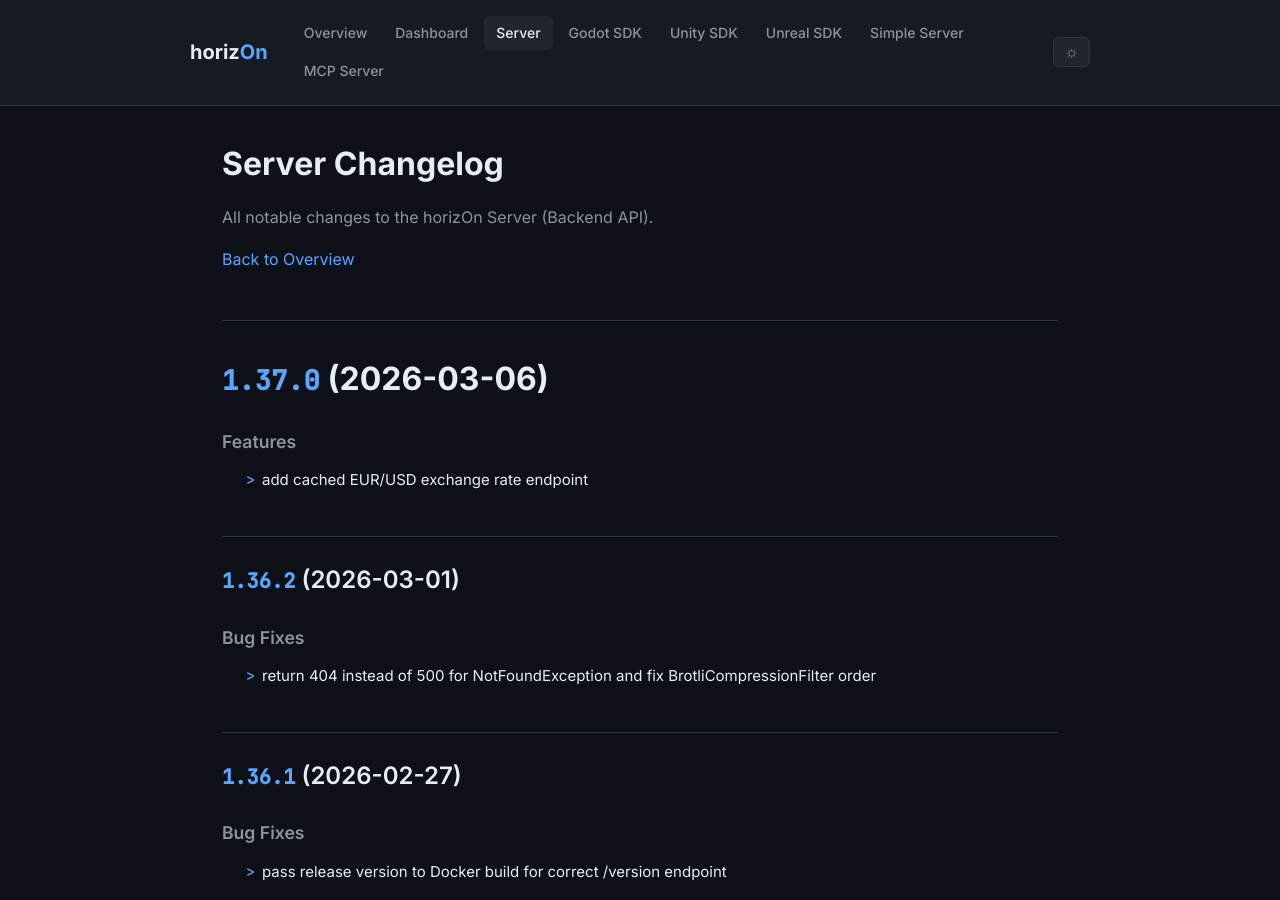
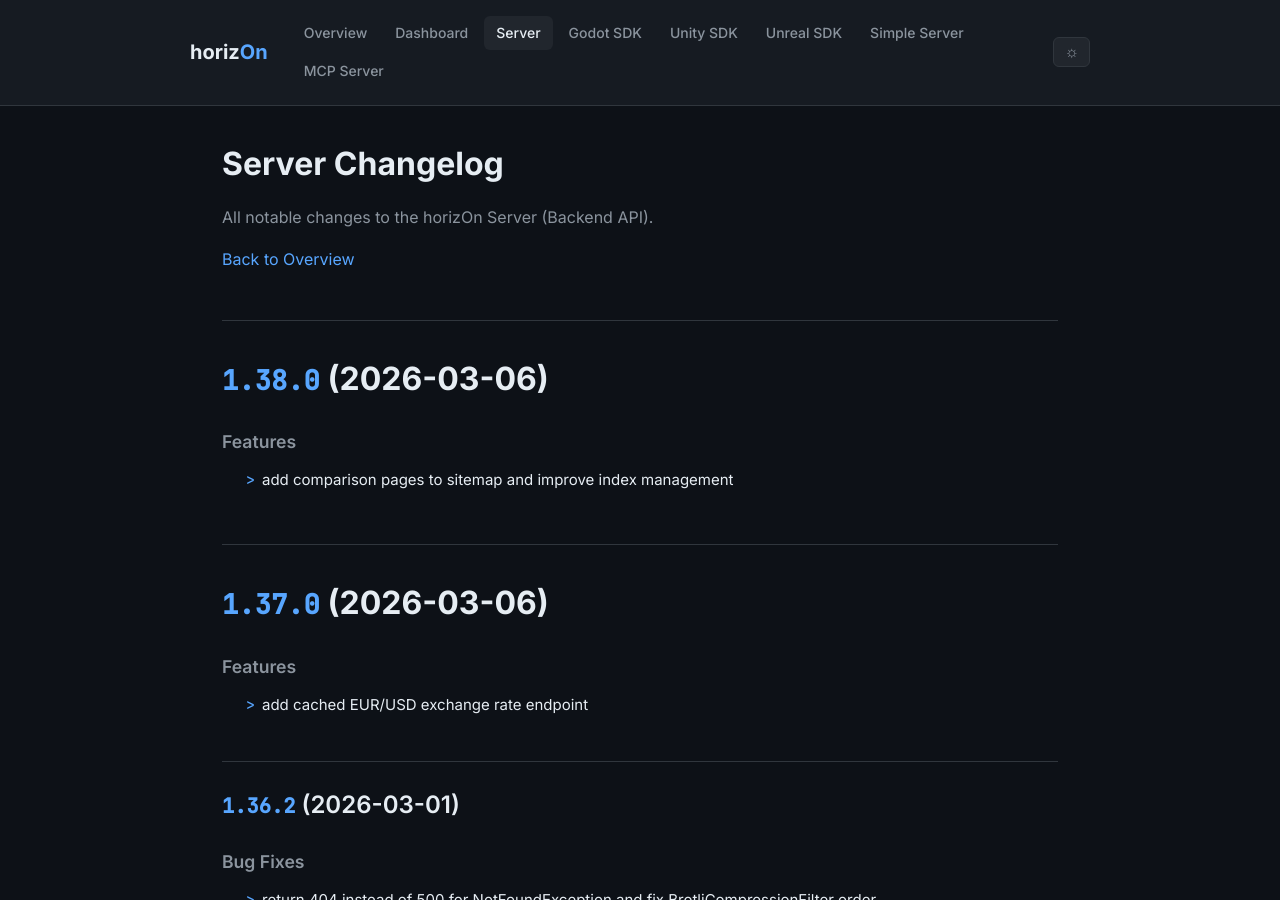
Before and after one commit to ProjectMakersDE/horizOn-Changelog, a Jekyll site: the page built from server-changelog.md, in a window 1280 px wide and 900 px high. Built offline with Jekyll 4.4.1, drawn with Linux system fonts in a browser that asks for light colours.

Commit message:
chore: sync changelogs [skip ci]

```diff
--- a/server-changelog.md
+++ b/server-changelog.md
@@ -8,6 +8,13 @@ title: Server Changelog
 All notable changes to the horizOn Server (Backend API).
 
 [Back to Overview](.)
+
+# [1.38.0](https://github.com/ProjectMakersDE/horizOn-Server/compare/v1.37.0...v1.38.0) (2026-03-06)
+
+
+### Features
+
+* add comparison pages to sitemap and improve index management ([213cb3d](https://github.com/ProjectMakersDE/horizOn-Server/commit/213cb3dcc26bbd9133a80412edb846e5984b555c))
 
 # [1.37.0](https://github.com/ProjectMakersDE/horizOn-Server/compare/v1.36.2...v1.37.0) (2026-03-06)
 
```
Also changed, not shown: index.md (+1 -1 lines).
